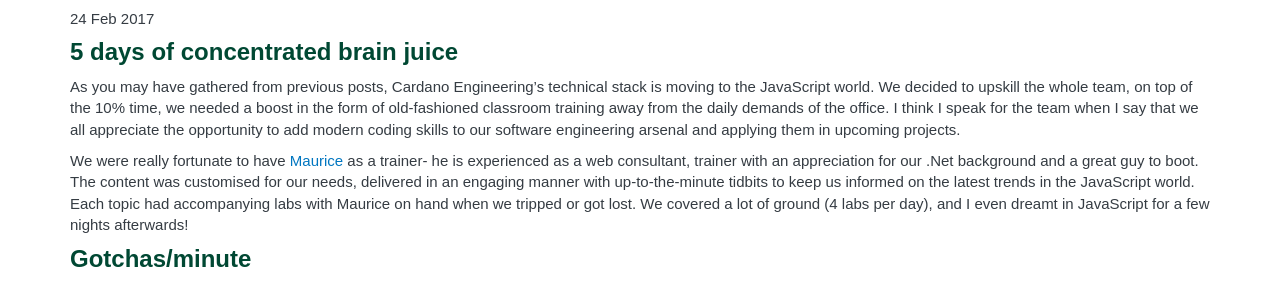
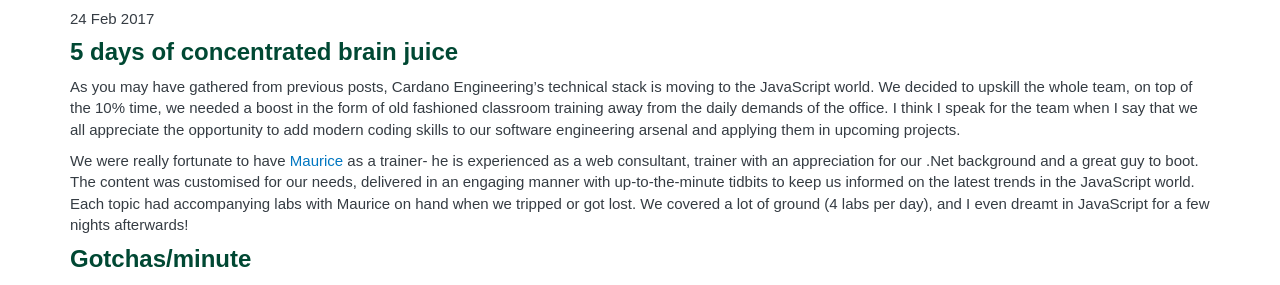
Before and after one commit to ronlawrence/cardano.github.io, a Jekyll site: the page built from _posts/2017-02-24-webstack-bootcamp-training.md, in a window 1280 px wide. Shown: the part 151-436 px from the top of the page. Built offline with Jekyll 4.4.1, drawn with Linux system fonts in a browser that asks for light colours; nearby versions of some CDN libraries; some web fonts are replaced.

```diff
--- a/_posts/2017-02-24-webstack-bootcamp-training.md
+++ b/_posts/2017-02-24-webstack-bootcamp-training.md
@@ -9,7 +9,7 @@ description: Up-skilling the team in web technologies
 
 
 # 5 days of concentrated brain juice
-As you may have gathered from previous posts, Cardano Engineering's technical stack is moving to the JavaScript world.  We decided to upskill the whole team, on top of the 10% time, we needed a boost in the form of old-fashioned classroom training away from the daily demands of the office.  I think I speak for the team when I say that we all appreciate the opportunity to add modern coding skills to our software engineering arsenal and applying them in upcoming projects.
+As you may have gathered from previous posts, Cardano Engineering's technical stack is moving to the JavaScript world.  We decided to upskill the whole team, on top of the 10% time, we needed a boost in the form of old fashioned classroom training away from the daily demands of the office.  I think I speak for the team when I say that we all appreciate the opportunity to add modern coding skills to our software engineering arsenal and applying them in upcoming projects.
 
 We were really fortunate to have [Maurice](https://twitter.com/MauriceDB) as a trainer- he is experienced as a web consultant, trainer with an appreciation for our .Net background and a great guy to boot.  The content was customised for our needs, delivered in an engaging manner with up-to-the-minute tidbits to keep us informed on the latest trends in the JavaScript world.  Each topic had accompanying labs with Maurice on hand when we tripped or got lost.  We covered a lot of ground (4 labs per day), and I even dreamt in JavaScript for a few nights afterwards!
 
```
